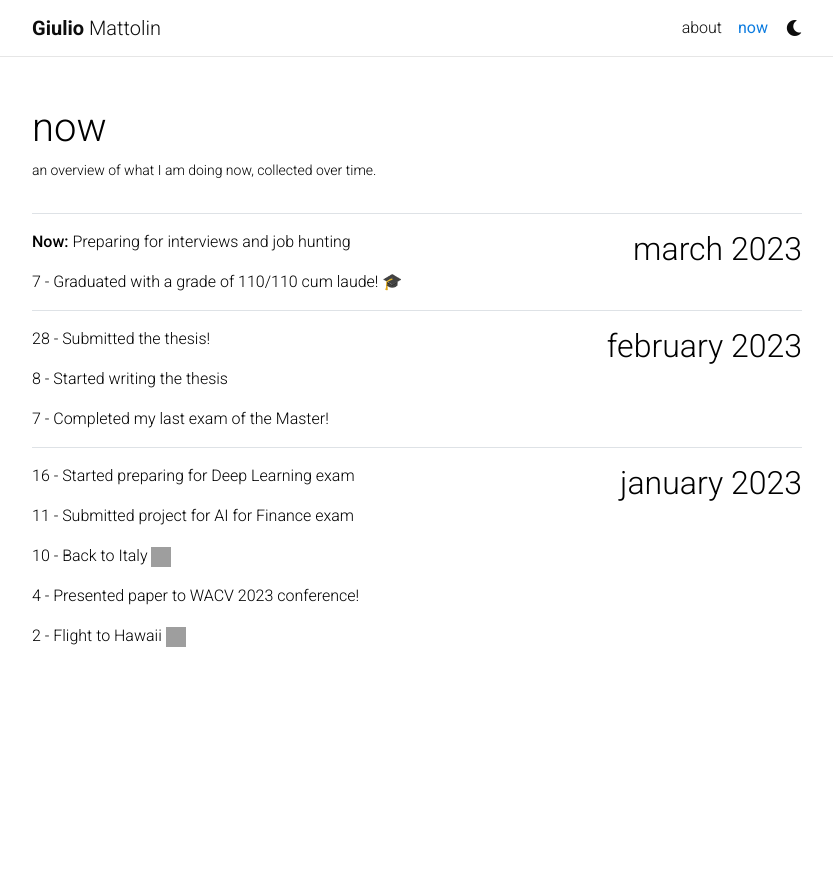
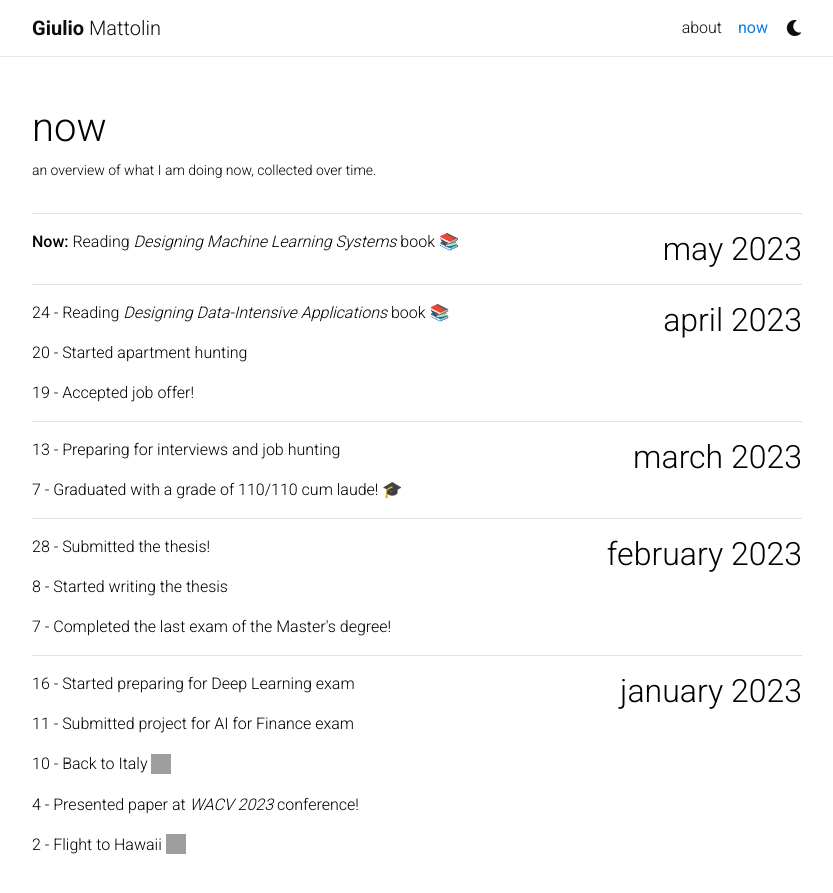
Before and after one commit to giuliomattolin/giuliomattolin.github.io, a Jekyll site: the page built from _pages/now.md, in a window 1280 px wide and 939 px high. Shown: the top 893 px of the window, without its empty margins (223-1056 px from the left). Built offline with Jekyll 4.4.1, drawn with Linux system fonts in a browser that asks for light colours; comment, search, counter and statistics services are not loaded; a style sheet for code colours, icons or effects is not loaded; grey boxes are pictures that could not be loaded.

Commit message:
Update now

```diff
--- a/_pages/now.md
+++ b/_pages/now.md
@@ -12,11 +12,35 @@ nav_order: 1
 
 <ul class="list-unstyled">
 
+<li class="border-top" style="padding-top: 1rem;">
+  <div class="row">
+    <div class="col-sm-8 order-sm-1 order-2">
+      <p><strong>Now:</strong> Reading <i>Designing Machine Learning Systems</i> book 📚</p>
+    </div>
+    <div class="col-sm-4 order-sm-2 order-1 text-sm-right text-left">
+      <h2>may 2023</h2>
+    </div>
+  </div>
+</li>
 
 <li class="border-top" style="padding-top: 1rem;">
   <div class="row">
     <div class="col-sm-8 order-sm-1 order-2">
-      <p><strong>Now:</strong> Preparing for interviews and job hunting</p>
+      <p>24 - Reading <i>Designing Data-Intensive Applications</i> book 📚</p>
+      <p>20 - Started apartment hunting</p>
+      <p>19 - Accepted job offer!</p>
+    </div>
+    <div class="col-sm-4 order-sm-2 order-1 text-sm-right text-left">
+      <h2>april 2023</h2>
+    </div>
+  </div>
+</li>
+
+
+<li class="border-top" style="padding-top: 1rem;">
+  <div class="row">
+    <div class="col-sm-8 order-sm-1 order-2">
+      <p>13 - Preparing for interviews and job hunting</p>
       <p>7 - Graduated with a grade of 110/110 cum laude! 🎓</p>
     </div>
     <div class="col-sm-4 order-sm-2 order-1 text-sm-right text-left">
@@ -30,7 +54,7 @@ nav_order: 1
     <div class="col-sm-8 order-sm-1 order-2">
       <p>28 - Submitted the thesis!</p>
       <p>8 - Started writing the thesis</p>
-      <p>7 - Completed my last exam of the Master!</p>
+      <p>7 - Completed the last exam of the Master's degree!</p>
     </div>
     <div class="col-sm-4 order-sm-2 order-1 text-sm-right text-left">
       <h2>february 2023</h2>
@@ -43,9 +67,9 @@ nav_order: 1
     <div class="col-sm-8 order-sm-1 order-2">
       <p>16 - Started preparing for Deep Learning exam</p>
       <p>11 - Submitted project for AI for Finance exam</p>
-      <p>10 - Back to Italy <img alt="🇮🇹" src="https://em-content.zobj.net/thumbs/120/apple/325/flag-italy_1f1ee-1f1f9.png" width="20" height="20"></p>
-      <p>4 - Presented paper to WACV 2023 conference!</p>
-      <p>2 - Flight to Hawaii <img alt="🇺🇸" src="https://em-content.zobj.net/thumbs/120/apple/325/flag-united-states_1f1fa-1f1f8.png" width="20" height="20"></p>
+      <p>10 - Back to Italy <img src="https://em-content.zobj.net/thumbs/120/apple/325/flag-italy_1f1ee-1f1f9.png" alt="🇮🇹" width="20" height="20" style="margin-bottom: 3px;"></p>
+      <p>4 - Presented paper at <i>WACV 2023</i> conference!</p>
+      <p>2 - Flight to Hawaii <img src="https://em-content.zobj.net/thumbs/120/apple/325/flag-united-states_1f1fa-1f1f8.png" alt="🇺🇸" width="20" height="20" style="margin-bottom: 3px;"></p>
     </div>
     <div class="col-sm-4 order-sm-2 order-1 text-sm-right text-left">
       <h2>january 2023</h2>
```
Also changed, not shown: _pages/about.md (+2 -2 lines).
